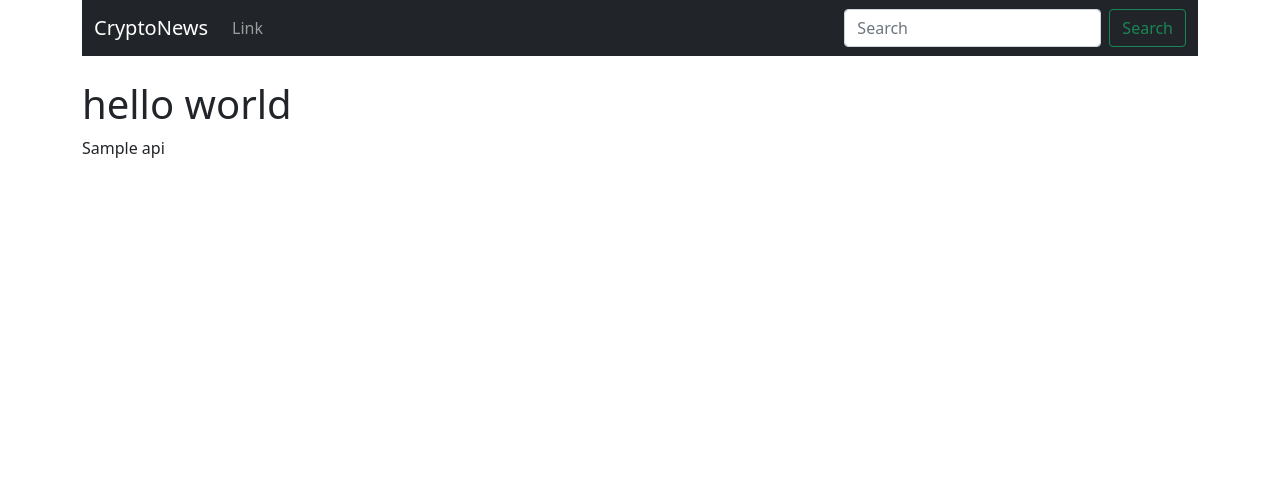
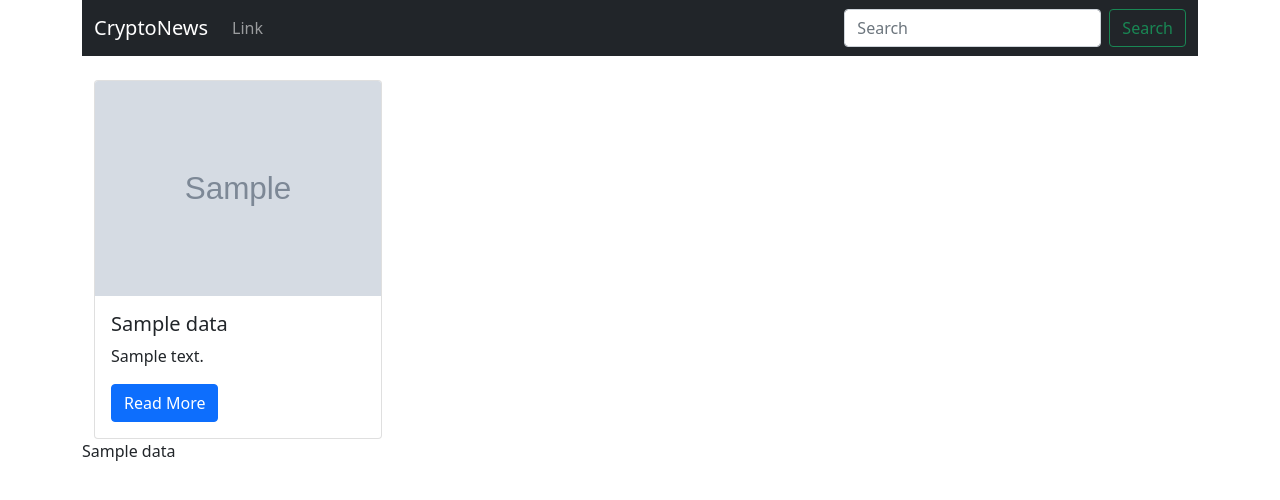
Before and after one commit to fausto12/crypto-tracker, a Python web app: template cryptosite/crypto/templates/home.html in a window 1280 px wide. Shown: the top 500 px of the page. Run offline with Jinja, Linux system fonts and the light colour scheme; the template is opened without the code that fills it: most values are stand-ins (such as "Sample title", 1, 10 or a date in 2020); grey boxes marked "Sample" are stand-in pictures.

Commit message:
made the page pull data from the API call and styled it with bootstrap

```diff
--- a/cryptosite/crypto/templates/home.html
+++ b/cryptosite/crypto/templates/home.html
@@ -1,4 +1,20 @@
 {% extends 'base.html' %} {% block content %}
-<h1>hello world</h1>
 
-{{api}} {% endblock content %}
+<div class="container">
+  <div class="row">
+    {% for x in api.Data %}
+    <div class="col-sm">
+      <div class="card" style="width: 18rem">
+        <img src="{{x.imageurl}}" class="card-img-top" alt="{{x.source}}" />
+        <div class="card-body">
+          <h5 class="card-title">{{x.title}}</h5>
+          <p class="card-text">{{x.body}}</p>
+          <a href="{{x.url}}" class="btn btn-primary">Read More</a>
+        </div>
+      </div>
+    </div>
+    {% endfor %}
+  </div>
+</div>
+
+{{api.Data}} {% endblock content %}
```
